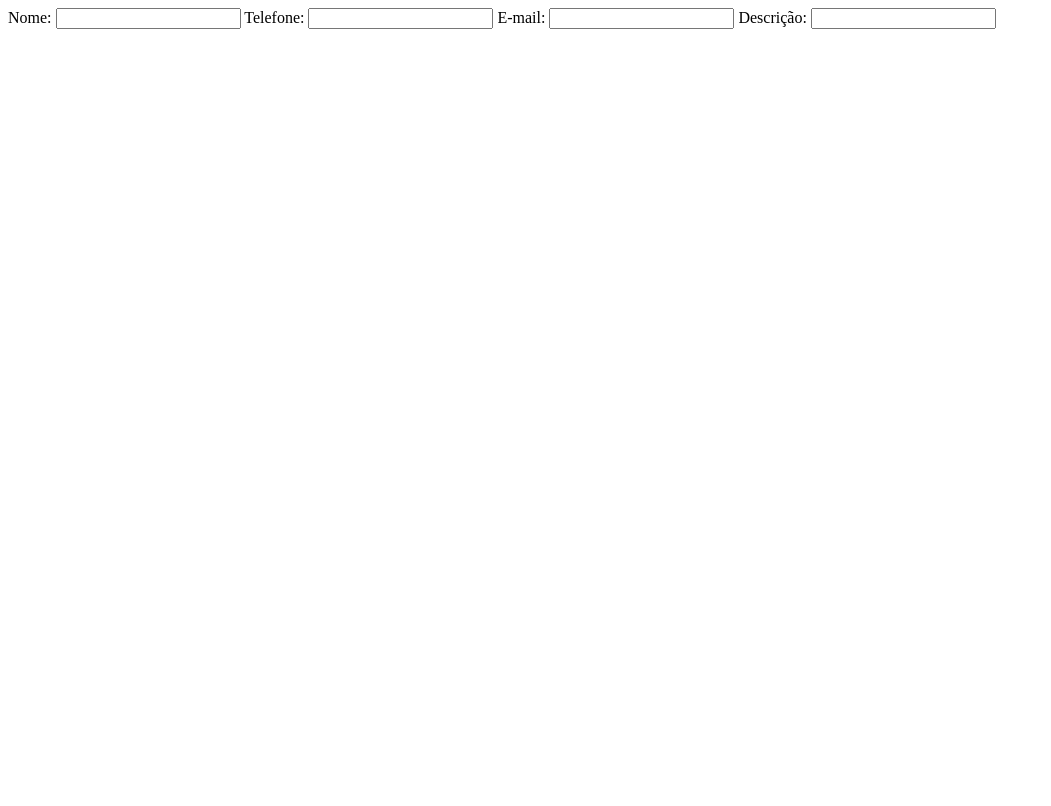
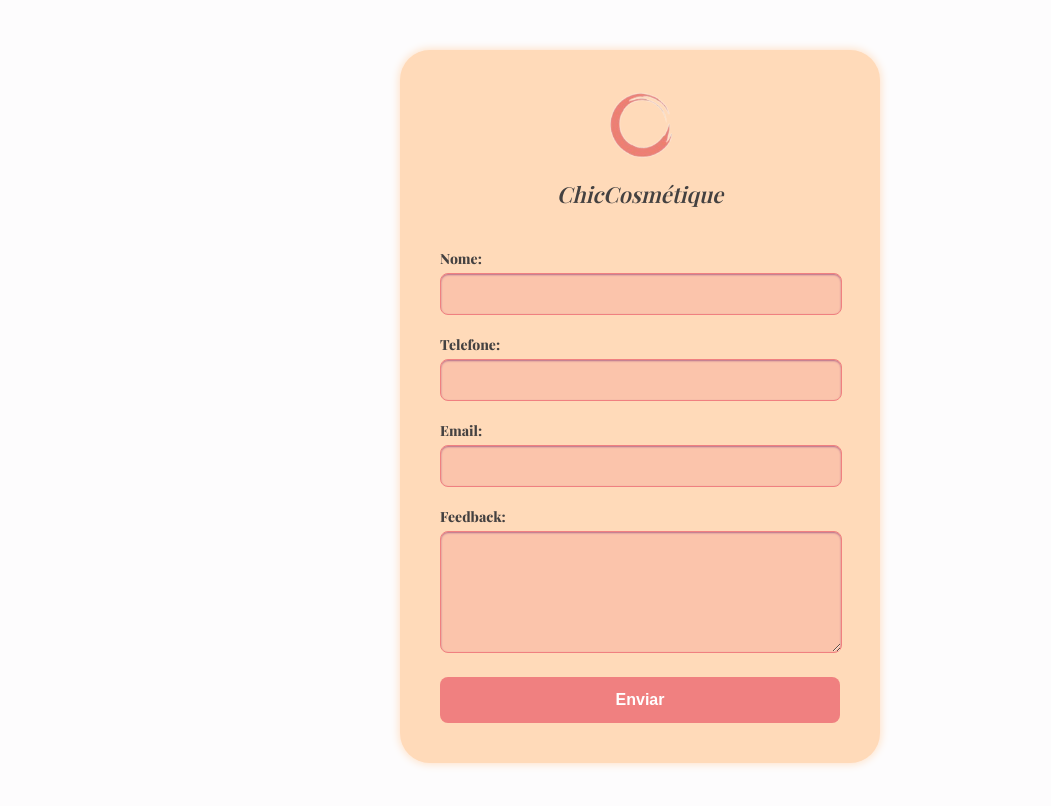
Before and after one commit to Gerllany45/meu_formulario, a plain HTML site: page index.html in a window 1280 px wide. Shown: the whole page, without its empty margins (0-1051 px from the left). Drawn offline with nearby package versions, Linux system fonts and the light colour scheme; a web font is replaced by a local one.

Commit message:
passei raiva

```diff
--- a/index.html
+++ b/index.html
@@ -1,22 +1,78 @@
 <!DOCTYPE html>
 <html lang="pt-br">
+
 <head>
-    <meta charset="UTF-8">
-    <meta name="viewport" content="width=device-width, initial-scale=1.0">
-    <title>Formulario</title>
+  <meta charset="UTF-8">
+  <meta name="viewport" content="width=device-width, initial-scale=1.0">
+  <title>ChicCosmétique</title>
+  <link rel="preconnect" href="https://fonts.googleapis.com">
+  <link rel="preconnect" href="https://fonts.gstatic.com" crossorigin>
+  <link href="https://fonts.googleapis.com/css2?family=Playfair+Display:ital,wght@0,400..900;1,400..900&display=swap"
+    rel="stylesheet">
+  <link rel="stylesheet" href="styles.css" />
 </head>
+
 <body>
-    <div>
-        <form>
-            <label>Nome:</label>
-            <input type="text"/>
-            <label>Telefone:</label>
-            <input type="tel"/>
-            <label>E-mail:</label>
-            <input type="email"/>
-            <label>Descrição:</label>
-            <input type="text"/>
-        </form>
-    </div>
+  <div class="container">
+    <header>
+      <img src="assets/image-removebg-preview.png" alt="Logo" class="logo" />
+      <h1 class="heading">ChicCosmétique</h1>
+    </header>
+    <form action="#" method="post" class="form">
+      <div class="form-group">
+        <label for="nome">Nome:</label>
+        <input type="text" id="nome" name="nome" required />
+      </div>
+      <div class="form-group">
+        <label for="telefone">Telefone:</label>
+        <input type="tel" id="telefone" name="telefone" required />
+      </div>
+      <div class="form-group">
+        <label for="email">Email:</label>
+        <input type="email" id="email" name="email" required />
+      </div>
+      <div class="form-group">
+        <label for="descricao">Feedback:</label>
+        <textarea name="descricao" id="descricao" rows="6
+        "></textarea>
+      </div>
+      <button type="submit" class="btn">Enviar</button>
+      <script>
+        const form = document.querySelector(".form");
+        form.addEventListener("submit", enviarDados);
+
+        async function enviarDados(event) {
+          event.preventDefault();
+          // Pega os valores dos campos do formulário
+          const nome = document.getElementById("nome").value;
+          const telefone = document.getElementById("telefone").value;
+          const email = document.getElementById("email").value;
+          const descricao = document.getElementById("descricao").value;
+
+          // Cria uma variável com os dados do formulário
+          const dados = {
+            nome: nome,
+            telefone: telefone,
+            email: email,
+            descricao: descricao,
+          };
+          console.log(dados);
+          console.log(JSON.stringify(dados));
+
+          try {
+            // Faz uma requisição para a sua API
+            await fetch("INSIRA O LINK DA SUA API AQUI", {
+              method: "POST",
+              headers: {
+                "Content-Type": "application/json",
+              },
+              body: JSON.stringify(dados),
+            });
+          } catch (error) {
+            console.log(error);
+          }
+        }
+      </script>
 </body>
+
 </html>
--- /dev/null
+++ b/styles.css
@@ -0,0 +1,119 @@
+:root {
+  --rosa-escuro: #F08080;
+  --rosa-claro: #F4978E;
+  --rosa-ainda-mais-claro: #F8AD9D;
+  --bege-talvez: #FBC4AB;
+  --bege-claro: #FFDAB9;
+}
+
+body {
+  display: flex;
+  flex-direction: columns;
+  margin: 0;
+  font-family: "Playfair Display", serif;
+  font-optical-sizing: auto;
+  font-style: normal;
+  background-color: #fdfcfd;
+  color: #ee7f73bd;
+  align-items: center;
+  justify-content: center;
+  justify-items: center;
+}
+
+.container {
+  width: 100%;
+  max-width: 400px;
+  margin: 50px 20px;
+  padding: 40px 40px;
+  background-color: var(--bege-claro);
+  border-radius: 30px;
+  box-shadow: 0 0 10px var(--bege-claro);
+  display: flex;
+  flex-direction: column;
+  justify-content: center;
+}
+
+header {
+  text-align: center;
+  margin-bottom: 40px;
+}
+
+.logo {
+  width: 20%;
+  margin-bottom: 10px;
+}
+
+.heading {
+  font-size: 22px;
+  font-weight: 600;
+  font-style: italic;
+  color: #444141;
+  margin: 0;
+}
+
+.form-group {
+  margin-bottom: 20px;
+}
+
+label {
+  display: block;
+  font-size: 14px;
+  font-weight: 800;
+  margin-bottom: 5px;
+  color: #444141;
+  /* roxo */
+}
+
+input[type="text"],
+input[type="tel"],
+input[type="email"],
+textarea {
+  width: calc(100% - 24px);
+  /* Ajuste para a largura dos inputs */
+  padding: 12px;
+  border: 1px solid var(--rosa-escuro);
+  /* roxo */
+  border-radius: 8px;
+  background-color: var(--bege-talvez);
+  /* roxo com transparência */
+
+  font-size: 14px;
+  font-family: "Poppins", sans-serif;
+  box-shadow: inset 0 1px 2px #b46b89;
+  transition: border-color 0.3s ease;
+}
+
+textarea {
+  resize: vertical;
+}
+
+input[type="text"]:focus,
+input[type="tel"]:focus,
+input[type="email"]:focus,
+textarea:focus {
+  border-color: var(--rosa-escuro);
+  /* roxo */
+  outline-color: var(--rosa-escuro);
+}
+
+
+.btn {
+  background-color: var(--rosa-escuro);
+  /* roxo */
+  color: #ffffff;
+  /* branco */
+  width: 100%;
+  /* Ocupa toda a largura do container */
+  padding: 14px;
+  border: none;
+  border-radius: 8px;
+  cursor: pointer;
+  font-size: 16px;
+  font-weight: 700;
+  transition: background-color 0.3s ease;
+}
+
+.btn:hover {
+  background-color: var(--rosa-claro);
+  /* tom mais escuro de roxo */
+}
```
Also changed, not shown: assets/image-removebg-preview.png (added).
